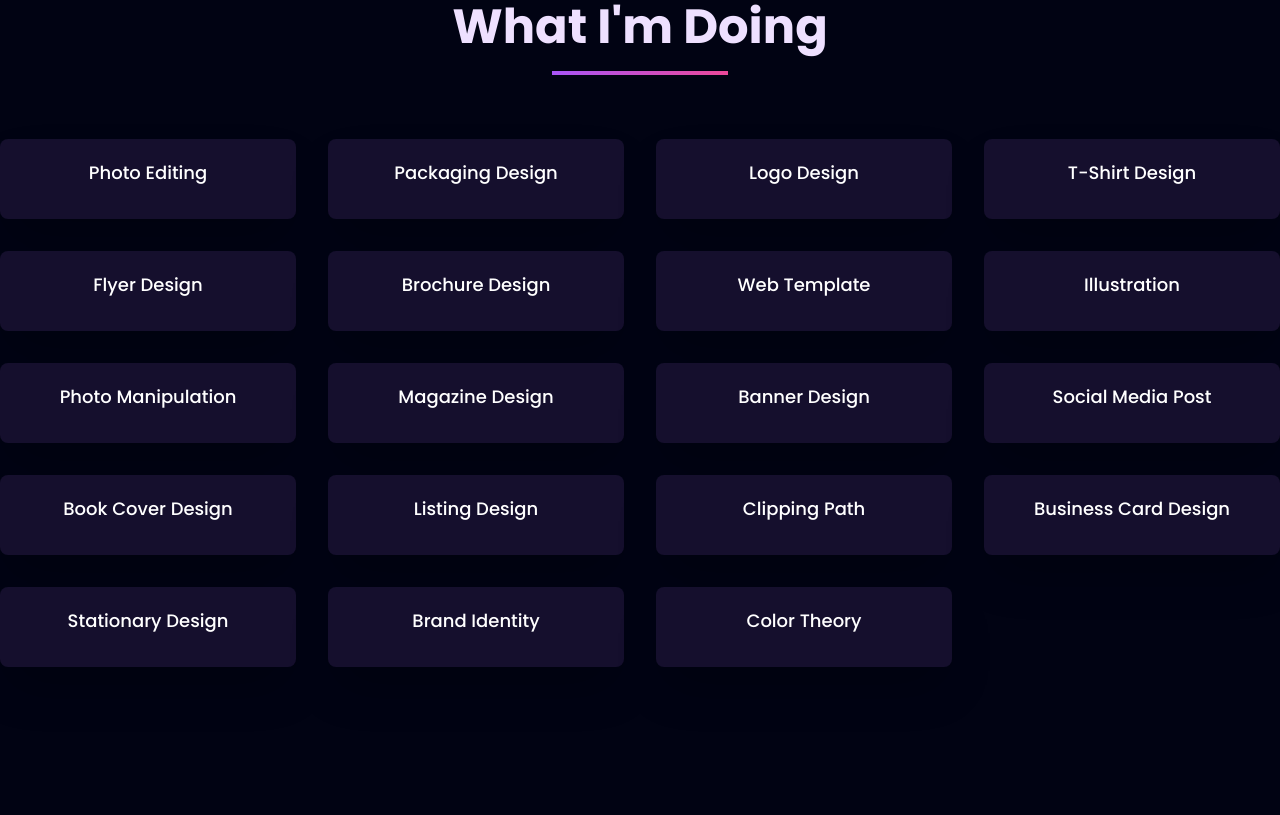
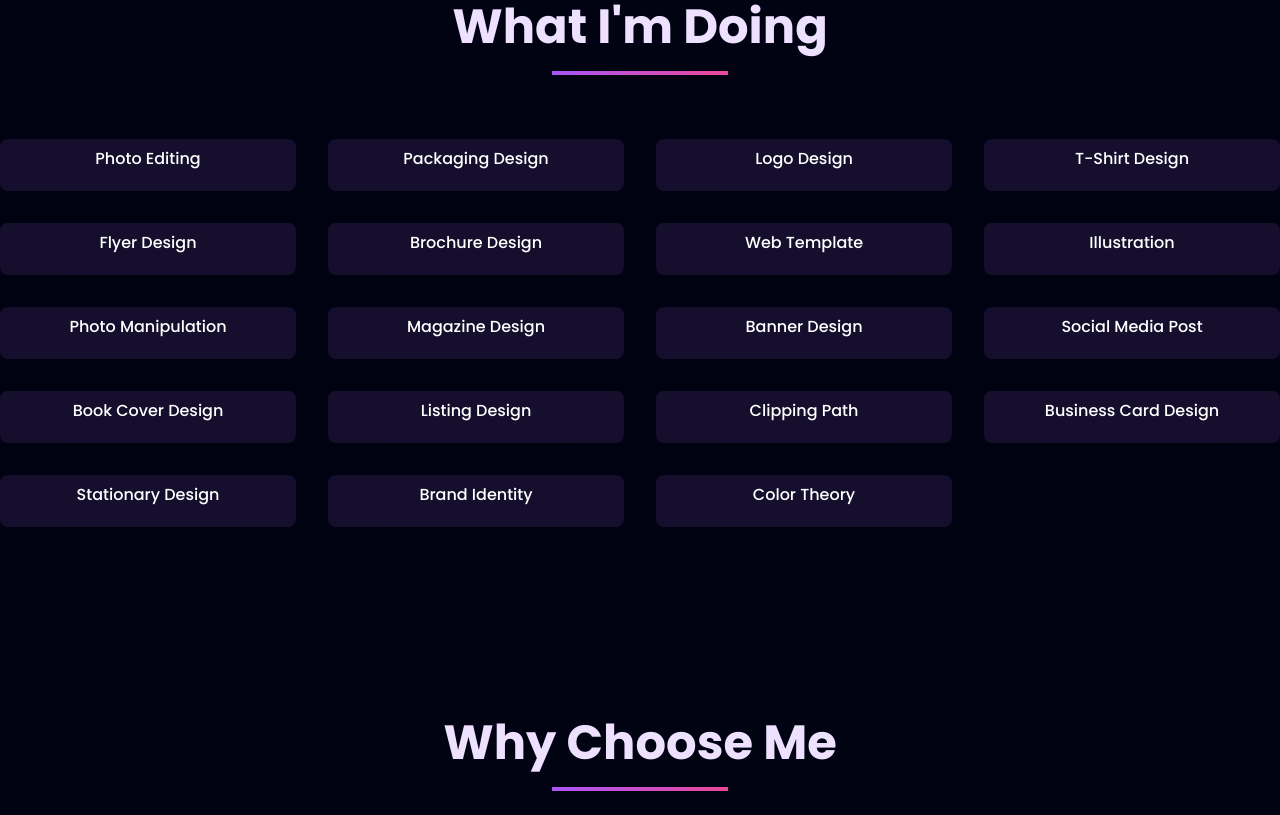
Before and after one commit to Forhad832/nowsin_portoflio, a website: page dist/index.html in a window 1280 px wide. Shown: the part 2125-2940 px from the top of the page. Drawn offline with nearby package versions, Linux system fonts and the light colour scheme; animation ran at ten frames a second.

Commit message:
style change for what i doing section

```diff
--- a/dist/index.html
+++ b/dist/index.html
@@ -43,10 +43,9 @@
         height: 123px;
       }
 
-      .shadow-2xl.bg-pink-500.p-5.rounded-lg {
+      .shadow-2xl.bg-pink-500.lg\:p-5.p-2.rounded-lg {
         background: #150f2d;
       }
-
       .bar {
         display: flex;
       }
@@ -188,7 +187,7 @@
           <h2 class="min-[420px]:text-5xl text-3xl text-center font-bold mb-5">What I'm Doing</h2>
           <div class="w-44 h-1 bg-gradient-to-r from-purple-500 to-pink-500 mx-auto"></div>
           <!-- i am do this work -->
-          <div data-aos="fade-up" data-aos-duration="900" id="hardSkillContainer" class=" text-center grid grid-cols-2 lg:grid-cols-4 gap-8 mt-16">
+          <div data-aos="fade-up" data-aos-duration="900" id="hardSkillContainer" class=" text-center grid grid-cols-2 lg:grid-cols-4 gap-8 mt-16 ">
             <!-- dynamic hardskill  -->
           </div>
         </div>
--- a/dist/js/main.js
+++ b/dist/js/main.js
@@ -12,10 +12,11 @@ const showHaradSkill = () => {
 		const newDiv = document.createElement('div');
 		newDiv.classList.add('shadow-2xl');
 		newDiv.classList.add('bg-pink-500')
-		newDiv.classList.add('p-5');
+		newDiv.classList.add('lg:p-5');
+		newDiv.classList.add('p-2');
 		newDiv.classList.add('rounded-lg');
 		newDiv.innerHTML = `
-        <h3 class="text-lg lg:text-2xl font-medium mb-3 text-white">${skill.text}</h3>
+        <h3 class="text-xs  lg:text-2xl font-medium mb-3 text-white">${skill.text}</h3>
         `;
 		hardSkillContainer.appendChild(newDiv)
 	})
```
